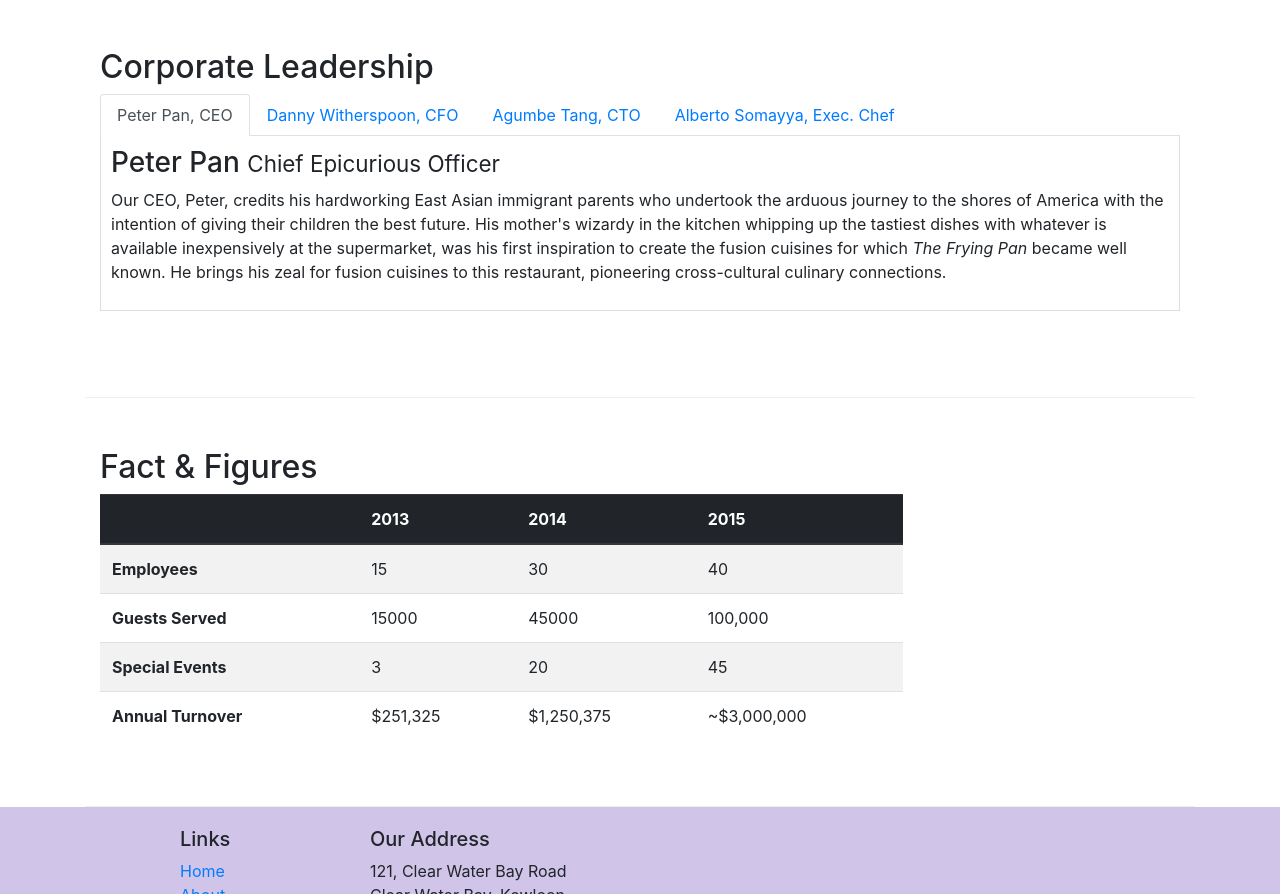
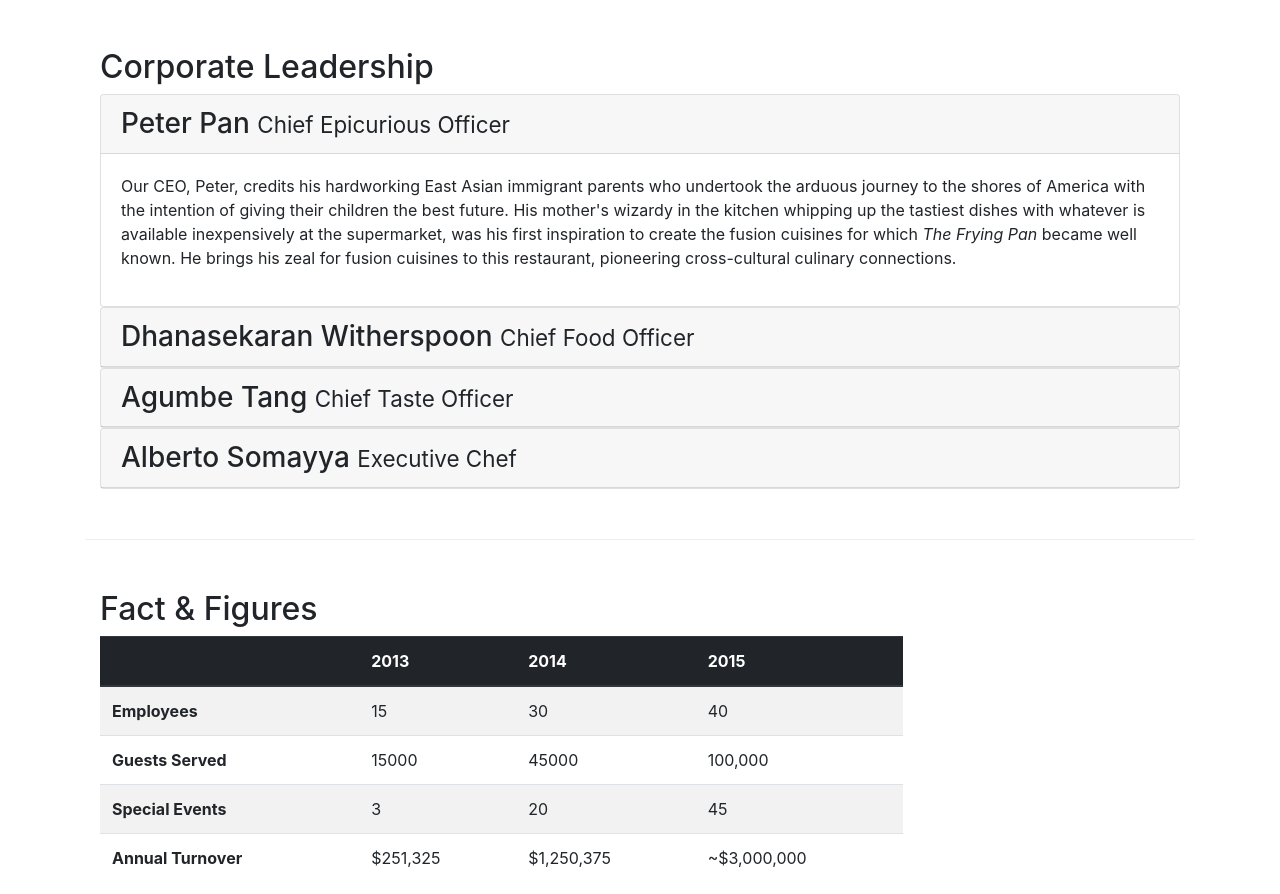
Before and after one commit to shivangigoel1302/conFusion, a website: page aboutus.html in a window 1280 px wide. Shown: the part 873-1767 px from the top of the page. Drawn offline with nearby package versions, Linux system fonts and the light colour scheme.

Commit message:
accordian

```diff
--- a/aboutus.html
+++ b/aboutus.html
@@ -104,39 +104,58 @@
         <div class="row row-content">
             <div class="col-12 ">
                 <h2>Corporate Leadership</h2>
-                <ul class="nav nav-tabs">
-                    <li class="nav-item">
-                        <a class="nav-link active" href="#peter" role="tab" data-toggle="tab">Peter Pan, CEO</a>
-                    </li>
-                    <li class="nav-item">
-                        <a class="nav-link" href="#danny" role="tab"
-                          data-toggle="tab">Danny Witherspoon, CFO</a>
-                    </li>
-                    <li class="nav-item">
-                        <a class="nav-link" href="#agumbe"role="tab"
-                          data-toggle="tab">Agumbe Tang, CTO</a>
-                    </li>
-                    <li class="nav-item">
-                        <a class="nav-link" href="#alberto" role="tab"
-                          data-toggle="tab">Alberto Somayya, Exec. Chef</a>
-                    </li>
-                </ul>
-                <div class="tab-content">
-                    <div role="tabpanel" class="tab-pane fade show active" id="peter">
-                        <h3>Peter Pan <small>Chief Epicurious Officer</small></h3>
-                        <p class="d-none d-md-block">Our CEO, Peter, credits his hardworking East Asian immigrant parents who undertook the arduous journey to the shores of America with the intention of giving their children the best future. His mother's wizardy in the kitchen whipping up the tastiest dishes with whatever is available inexpensively at the supermarket, was his first inspiration to create the fusion cuisines for which <em>The Frying Pan</em> became well known. He brings his zeal for fusion cuisines to this restaurant, pioneering cross-cultural culinary connections.</p>
+
+                <div id="accordian">
+                    <div class="card">
+                        <div class="card-header" role="tab" id="peterhead">
+                            <h3 class="mb-0">
+                            <a data-toggle="collapse" data-target="#peter">Peter Pan <small>Chief Epicurious Officer</small>
+                            </a>
+                            </h3>
+                        </div>
+                        <div role="tabpanel" class="collapse show " id="peter" data-parent="#accordian">
+                            <div class="card-body">
+                                <p class="d-none d-md-block">Our CEO, Peter, credits his hardworking East Asian immigrant parents who undertook the arduous journey to the shores of America with the intention of giving their children the best future. His mother's wizardy in the kitchen whipping up the tastiest dishes with whatever is available inexpensively at the supermarket, was his first inspiration to create the fusion cuisines for which <em>The Frying Pan</em> became well known. He brings his zeal for fusion cuisines to this restaurant, pioneering cross-cultural culinary connections.</p>
+                            </div>
+                        </div>
+
                     </div>
-                    <div role="tabpanel" class="tab-pane fade " id="danny">
-                        <h3>Dhanasekaran Witherspoon <small>Chief Food Officer</small></h3>
-                        <p class="d-none d-md-block">Our CFO, Danny, as he is affectionately referred to by his colleagues, comes from a long established family tradition in farming and produce. His experiences growing up on a farm in the Australian outback gave him great appreciation for varieties of food sources. As he puts it in his own words, <em>Everything that runs, wins, and everything that stays, pays!</em></p>
+                    <div class="card">
+                        <div class="card-header" role="tab" id="dannyhead">
+                            <h3 class="mb-0">
+                                <a class="collapsed" data-toggle="collapse" data-target="#danny">Dhanasekaran Witherspoon <small>Chief Food Officer</small>
+                                </a>
+                            </h3>
+                        </div>
+                        <div  class="collapse" id="danny" data-parent="#accordian">
+                            <div class="card-body">
+                                <p class="d-none d-md-block">Our CFO, Danny, as he is affectionately referred to by his colleagues, comes from a long established family tradition in farming and produce. His experiences growing up on a farm in the Australian outback gave him great appreciation for varieties of food sources. As he puts it in his own words, <em>Everything that runs, wins, and everything that stays, pays!</em></p>
+                            </div>
+                        </div>
                     </div>
-                    <div role="tabpanel" class="tab-pane fade" id="agumbe">
-                        <h3>Agumbe Tang <small>Chief Taste Officer</small></h3>
-                        <p class="d-none d-md-block">Blessed with the most discerning gustatory sense, Agumbe, our CTO, personally ensures that every dish that we serve meets his exacting tastes. Our chefs dread the tongue lashing that ensues if their dish does not meet his exacting standards. He lives by his motto, <em>You click only if you survive my lick.</em></p>
+                    <div class="card">
+                        <div class="card-header" role="tab" id="agumbehead">
+                            <h3 class="mb-0"><a class="collapsed" data-toggle="collapse" data-target="#agumbe">Agumbe Tang <small>Chief Taste Officer</small>
+                            </a>
+                            </h3>
+                        </div>
+                        <div class="collapse" id="agumbe" data-parent="#accordian">
+                            <div class="card-body">
+                            <p class="d-none d-md-block">Blessed with the most discerning gustatory sense, Agumbe, our CTO, personally ensures that every dish that we serve meets his exacting tastes. Our chefs dread the tongue lashing that ensues if their dish does not meet his exacting standards. He lives by his motto, <em>You click only if you survive my lick.</em></p>
+                            </div>
+                        </div>
                     </div>
-                    <div role="tabpanel" class="tab-pane fade" id="alberto">
-                        <h3>Alberto Somayya <small>Executive Chef</small></h3>
-                        <p class="d-none d-md-block">Award winning three-star Michelin chef with wide International experience having worked closely with whos-who in the culinary world, he specializes in creating mouthwatering Indo-Italian fusion experiences. He says, <em>Put together the cuisines from the two craziest cultures, and you get a winning hit! Amma Mia!</em></p>
+                    <div class="card">
+                        <div class="card-header" role="tab" id="albertohead">
+                            <h3 class="mb-0"><a class="collapsed" data-toggle="collapse" data-target="#alberto">Alberto Somayya <small>Executive Chef</small>
+                            </a>
+                            </h3>
+                        </div>
+                        <div class="collapse" id="alberto" data-parent="#accordian">
+                            <div class="card-body">
+                            <p class="d-none d-md-block">Award winning three-star Michelin chef with wide International experience having worked closely with whos-who in the culinary world, he specializes in creating mouthwatering Indo-Italian fusion experiences. He says, <em>Put together the cuisines from the two craziest cultures, and you get a winning hit! Amma Mia!</em></p>
+                            </div>
+                        </div>
                     </div>
                 </div>
 
```
